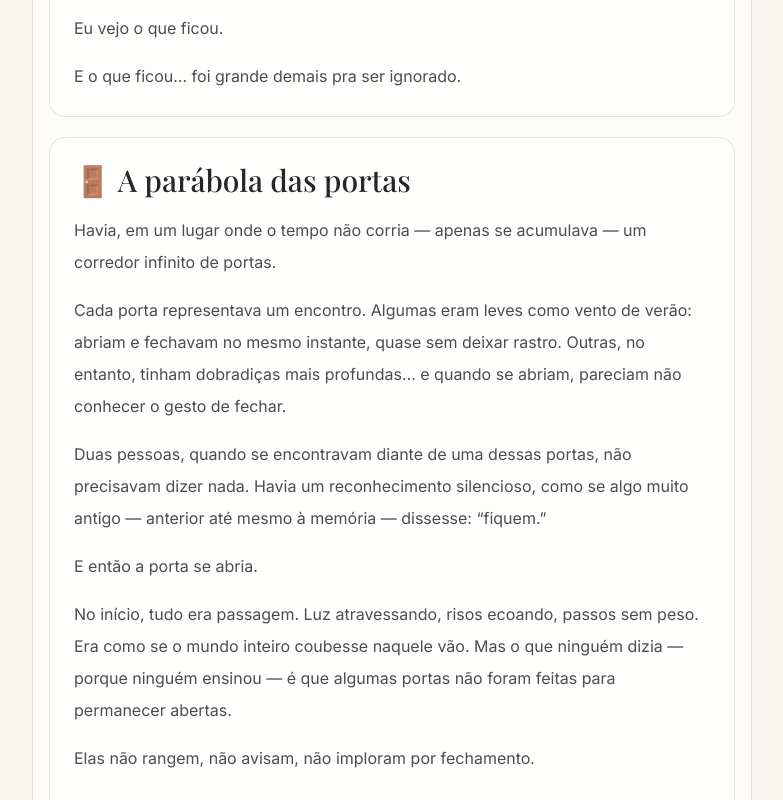
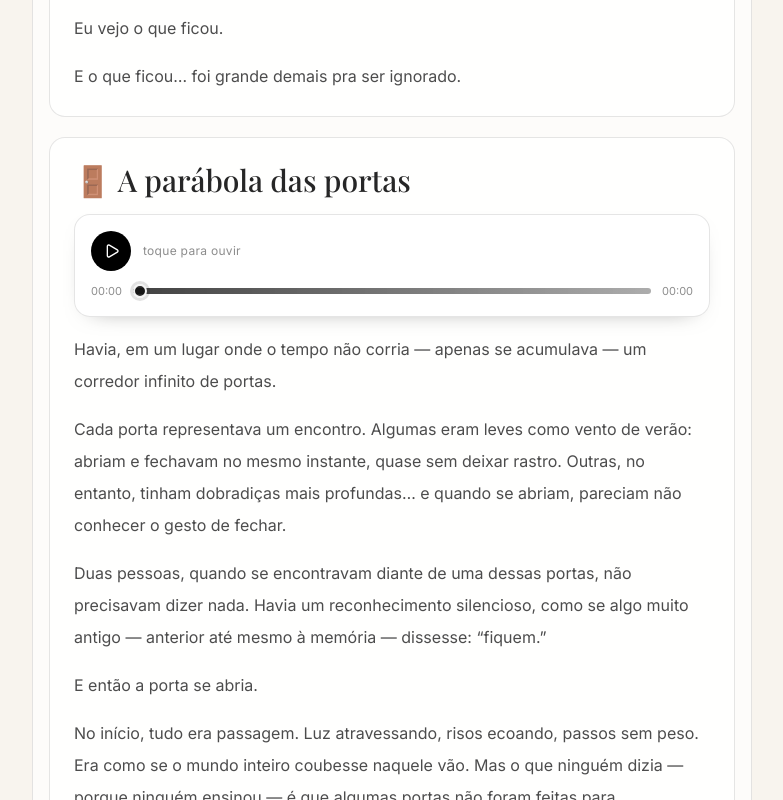
Before and after one commit to danielFrancafatecspLabs/projects-new, a React (Vite) app: page /categoria/coisas-que-eu-queria-te-dizer-com-calma in a window 1280 px wide. Shown: the part 4920-5720 px from the top of the page, without its empty margins (248-1031 px from the left). Built offline with nearby package versions, Linux system fonts and the light colour scheme.

Commit message:
Add parable audio before doors text

```diff
--- a/src/pages/CategoryPage.tsx
+++ b/src/pages/CategoryPage.tsx
@@ -17,6 +17,7 @@ import ibirapueraCover from "../assets/download (2).jpg";
 import firstBookAudio from "../WhatsApp Ptt 2026-03-28 at 11.40.46.ogg";
 import himymCover from "../assets/download.jpg";
 import himymAudio from "../WhatsApp Ptt 2026-03-28 at 17.08.07.ogg";
+import doorsParableAudio from "../WhatsApp Ptt 2026-04-05 at 16.24.29.ogg";
 
 export default function CategoryPage() {
   const { slug } = useParams();
@@ -309,6 +310,15 @@ export default function CategoryPage() {
                             <h3 className="font-display text-2xl text-black/85 sm:text-3xl">
                               {section.title}
                             </h3>
+
+                            {section.title === "🚪 A parábola das portas" ? (
+                              <div className="mt-4">
+                                <AudioPlayer
+                                  src={doorsParableAudio}
+                                  size="sm"
+                                />
+                              </div>
+                            ) : null}
 
                             {section.paragraphs.map((paragraph, textIndex) => (
                               <p
```
